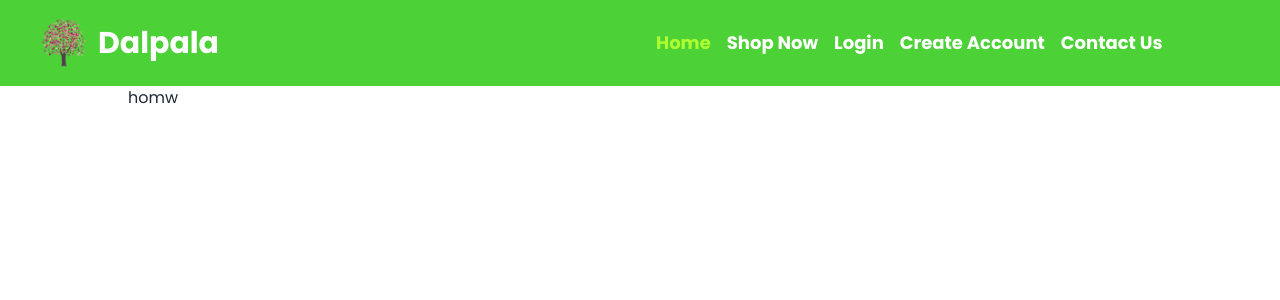
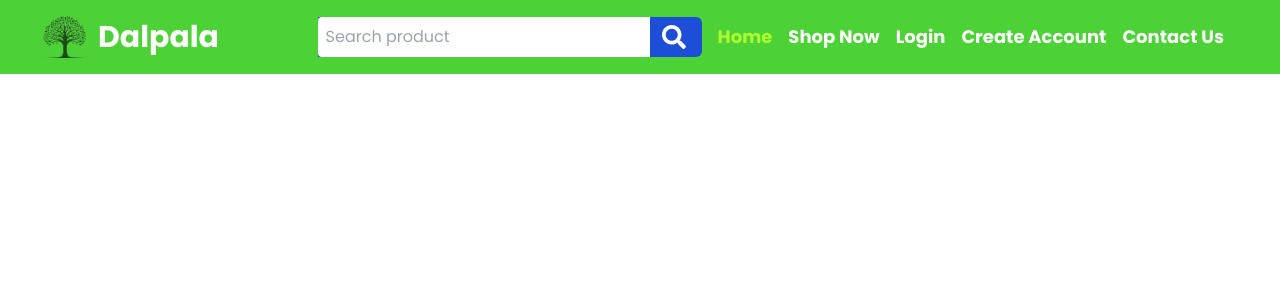
Before and after one commit to Ai-Imran/client-dalpala, a React (Vite) app: page / in a window 1280 px wide. Shown: the top 300 px of the page. Built offline with nearby package versions, Linux system fonts and the light colour scheme.

Commit message:
home add search field

```diff
--- /dev/null
+++ b/src/Components/SearchButton.jsx
@@ -0,0 +1,17 @@
+import { FaSearch } from "react-icons/fa";
+
+const SearchButton = () => {
+
+    return (
+
+            <div className="">
+                <label className="hidden lg:flex items-center bg-blue-700 pr-4 rounded-r-md gap-2">
+                      <input type="text" className="outline-none px-2 py-2 rounded rounded-r-none focus:border-blue-700 focus:border-2 text-black" placeholder='Search product' />
+                      <FaSearch className='ml-1 border-blue-700 text-2xl'/>
+                 </label>
+             </div>
+
+    )
+}
+
+export default SearchButton;
--- a/src/Pages/Home/Home.jsx
+++ b/src/Pages/Home/Home.jsx
@@ -1,8 +1,20 @@
+import { FaSearch } from "react-icons/fa";
+import { FaShoppingBag } from "react-icons/fa";
 
 const Home = () => {
     return (
         <div>
-            <h2>homw</h2>
+             <div className="flex items-center pl-2 gap-4 bg-gray-700 lg:hidden">
+                <label className=" flex items-center bg-lime-700 pr-4 rounded-r-md gap-2">
+                      <input type="text" className="outline-none px-2 py-2 rounded rounded-r-none focus:border-lime-300 focus:border-2 w-[230px] text-black" placeholder='Search product' />
+                      <FaSearch className='ml-1 border-lime-700 text-lime-200 text-2xl'/>
+                 </label>
+                 <div className="">
+                 <FaShoppingBag className="text-4xl text-lime-300 pt-1"/>
+                 {/* <div className="badge w-[35px] relative -top-6 left-5">+99</div> */}
+                 <div className="badge w-[35px] text-white border-lime-300 bg-gray-500 relative -top-7 left-6">+99</div>
+                 </div>
+             </div>
         </div>
     );
 };
--- a/src/Shared/Navbar.jsx
+++ b/src/Shared/Navbar.jsx
@@ -1,8 +1,9 @@
 import { Link, NavLink } from 'react-router-dom';
 import './style.css'
-import dalpala from '../assets/dalpala.png'
+import dalpala from '../assets/dal1.png'
 import { FaSearch, FaUser } from "react-icons/fa";
 import { RiMenuFoldLine } from "react-icons/ri";
+import SearchButton from '../Components/SearchButton';
 
 const Navbar = () => {
     return (
@@ -32,18 +33,13 @@ const Navbar = () => {
           </ul>
              </div>
             </div>
-              <Link to={'/'} className='flex gap-2  items-center '>
-                    <img className='w-[50px] ' src={dalpala} alt="dalapla-logo" />
+              <Link to={'/'} className='flex  gap-2  items-center '>
+                    <img className='w-[50px] opacity-65' src={dalpala} alt="dalapla-logo" />
                     <h1 className='font-bold hover:text-lime-200 lg:text-3xl text-2xl'>Dalpala</h1>
                     </Link>
 
                 </div>
-                <div className="hidden">
-                <label className=" flex items-center bg-blue-700 pr-4 rounded-r-md  gap-2">
-                       <input type="text" className="outline-none px-2 py-2 rounded rounded-r-none focus:border-blue-700 focus:border-2 text-black " placeholder='search product' />
-                       <FaSearch className='ml-1 border-blue-700  text-2xl'/>
-                    </label>
-                </div>
+                <SearchButton/>
                 <div className="lg:hidden gap-2 flex ml-[70px]">
                 <FaUser className='text-2xl'/>
                 <div className=' flex font-bold flex-col'>
@@ -53,7 +49,7 @@ const Navbar = () => {
                 </div>
 
                 <div className="navbar-center  hidden lg:flex">
-                    <ul className="menu  font-bold text-[18px] space-x-4 px-4 menu-horizontal ">
+                    <ul className="menu  font-bold text-[18px] space-x-4 px-4 menu-horizontal">
                         <NavLink to={'/'}>Home</NavLink>
                         <NavLink to={'/shops'}>Shop Now</NavLink>
                         <NavLink to={'/login'}>Login</NavLink>
```
Also changed, not shown: src/assets/dal1.png (added).
